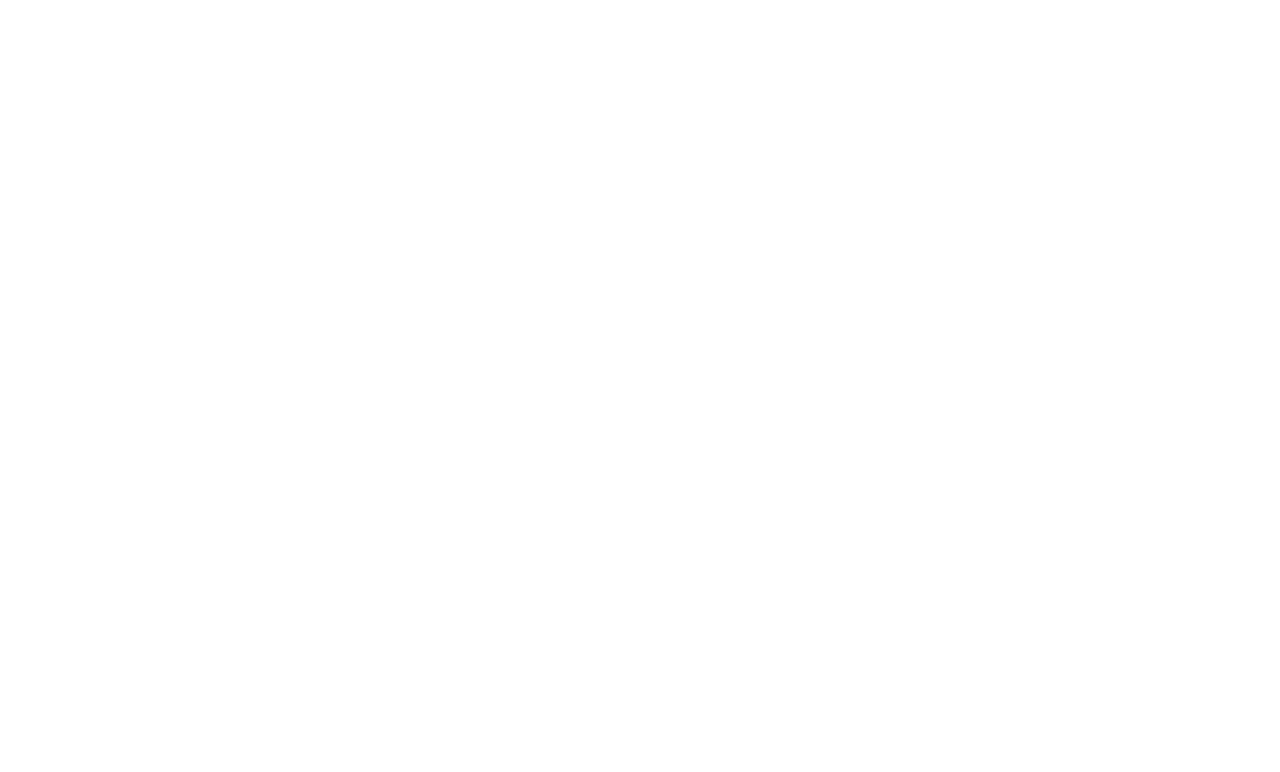
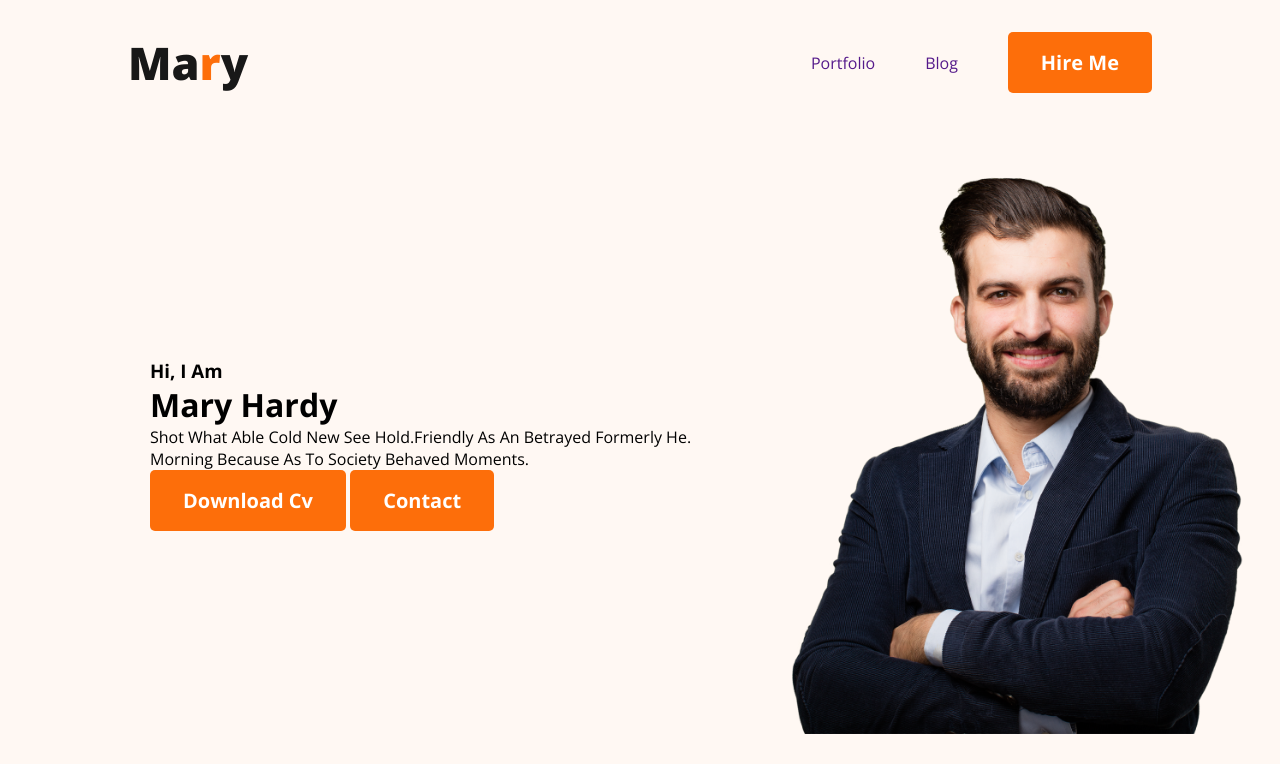
Before and after one commit to WaliullahRafi/day5, a plain HTML site: page index.html in a window 1280 px wide. Drawn offline with nearby package versions, Linux system fonts and the light colour scheme.

Commit message:
header added

```diff
--- a/index.html
+++ b/index.html
@@ -11,5 +11,28 @@
 </head>
     <body>
 
+        <!-- header design -->
+        <header class="header">
+            <nav>
+                <h3 class="logo">ma<span>r</span>y</h3>
+                <ul>
+                    <li><a href="">portfolio</a></li>
+                    <li><a href="">blog</a></li>
+                    <li><button class="btn-primary">hire me</button></li>
+                </ul>
+            </nav>
+
+            <div class="banner">
+                <div class="b-content">
+                    <h3 class="greet">Hi, I am</h3>
+                    <h1 class="banner-head">mary hardy</h1>
+                    <p>Shot what able cold new see hold.Friendly as an betrayed formerly he. Morning because as to society behaved moments.</p>
+                    <button class="btn-primary">download cv</button>
+                    <button class="btn-primary">contact</button>
+                </div>
+                <img class="profile" src="images/hardy.png">
+            </div>
+        </header>
+
     </body>
 </html>
--- a/style.css
+++ b/style.css
@@ -0,0 +1,82 @@
+@import url('https://fonts.googleapis.com/css2?family=Open+Sans:wght@400;500;600;700;800&display=swap');
+
+*{
+    margin: 0;
+    padding: 0;
+    box-sizing: border-box;
+    font-family: 'Open Sans', sans-serif;
+    text-transform: capitalize;
+    text-decoration: none;
+    border: none; outline: none;
+    transition: all .2s linear;
+}
+
+:root{
+    --main-color: #FD6E0A;
+    --text-color: #181818;
+    --bg-color: #fff;
+}
+
+.btn-primary{
+    font-size: 20px;
+    font-weight: 700;
+    padding: 16px 32px;
+    border-radius: 5px;
+    border: .1rem solid transparent;
+    color: var(--bg-color);
+    background: var(--main-color);
+    cursor: pointer;
+}
+
+.btn-primary:hover{
+    background: transparent;
+    color: var(--main-color);
+    border: .1rem solid var(--main-color);
+}
+
+li{
+    list-style: none;
+}
+
+/* header design */
+nav{
+    display: flex;
+    align-items: center;
+    justify-content: space-between;
+    padding: 2rem 10%;
+}
+
+.logo{
+    font-size: 45px;
+    font-weight: 800;
+    color: var(--text-color);
+}
+
+.logo span{
+    color: var(--main-color);
+}
+
+nav >ul{
+    display: flex;
+    align-items: center;
+}
+
+nav a{
+    margin-right: 50px;
+}
+
+/* header design */
+.header{
+    background: #FFF8F3;
+}
+
+.banner{
+    padding: 30px 30px 30px 150px;
+    display: flex;
+    align-items: center;
+    justify-content: space-between;
+}
+
+.banner .profile{
+    width: 500px;
+}
```
